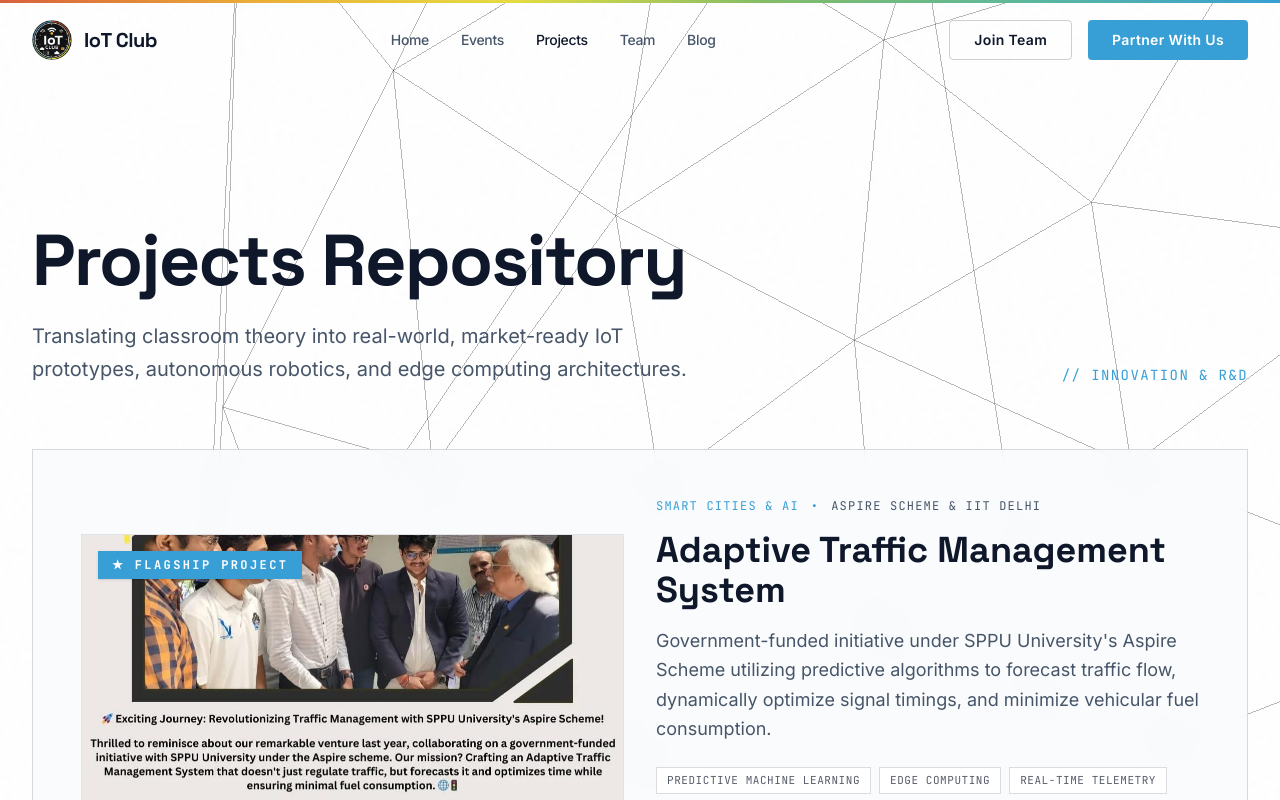
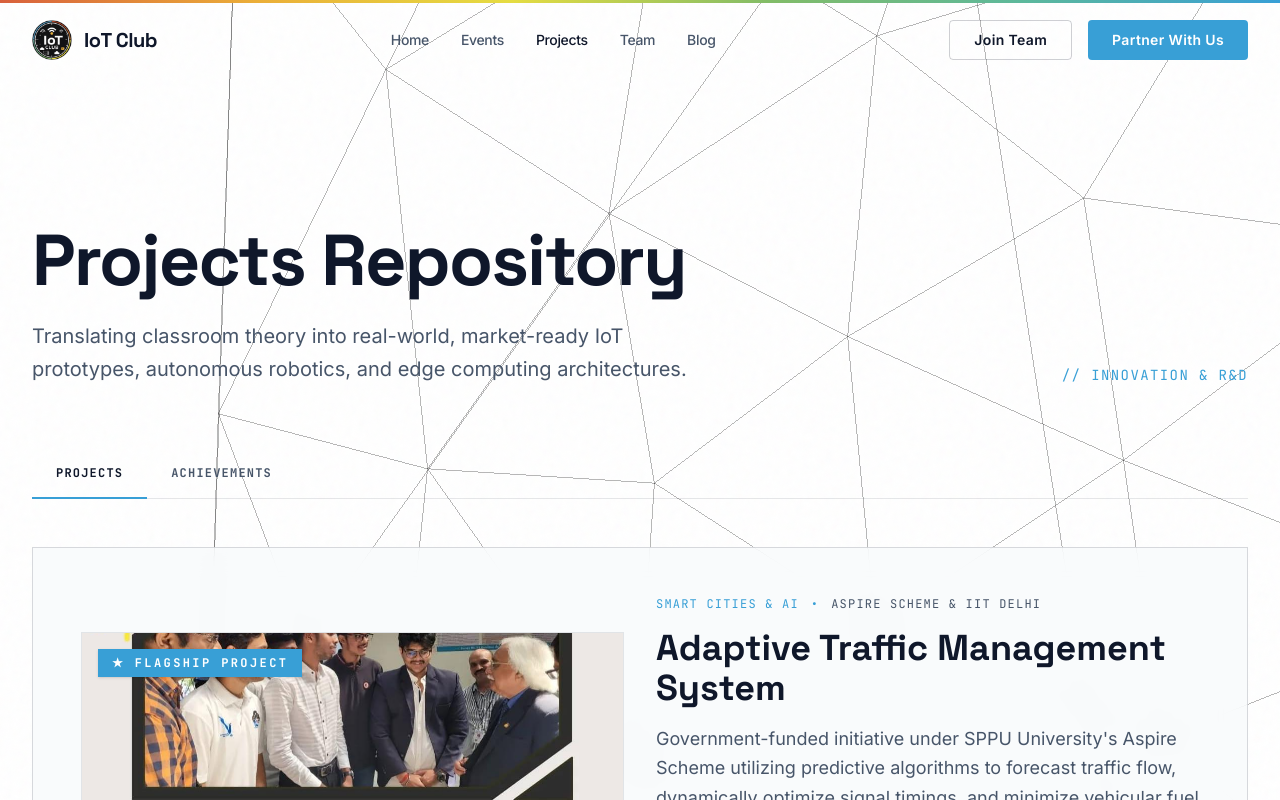
Before and after one commit to AnvayGhare22/iot_club_vit, a Next.js app: page /projects in a window 1280 px wide. Shown: the top 800 px of the page. Built offline with nearby package versions, Linux system fonts and the light colour scheme.

Commit message:
Add achievements tab and refactor ProjectsPage
Refactor ProjectsPage to include achievements tab and update UI elements.

```diff
--- a/src/app/projects/page.tsx
+++ b/src/app/projects/page.tsx
@@ -1,15 +1,14 @@
+"use client";
+
 import { SectionReveal } from "@/components/ui/SectionReveal";
-import { Metadata } from "next";
 import Image from "next/image";
 import Link from "next/link";
 import { projectsData } from "@/data/projectsData";
-
-export const metadata: Metadata = {
-  title: "Projects | IoT Club VIT Pune",
-  description: "Explore the cutting-edge IoT prototypes, autonomous robotics, and smart systems engineered by our club members.",
-};
+import { achievementsData } from "@/data/achievementsData";
+import { useState } from "react";
 
 export default function ProjectsPage() {
+  const [activeTab, setActiveTab] = useState<"projects" | "achievements">("projects");
   const flagshipProject = projectsData.find((p) => p.featured) || projectsData[0];
   const regularProjects = projectsData.filter((p) => p.slug !== flagshipProject.slug);
 
@@ -27,11 +26,39 @@ export default function ProjectsPage() {
               </p>
             </div>
             <div className="text-[var(--color-accent-blue)] font-mono text-sm tracking-widest uppercase">
-              // Innovation & R&D
+              // Innovation &amp; R&amp;D
             </div>
           </div>
         </SectionReveal>
 
+        {/* Toggle Tabs */}
+        <SectionReveal delay={0.02}>
+          <div className="flex items-center gap-0 mb-12 border-b border-[var(--color-ink)]/10">
+            <button
+              onClick={() => setActiveTab("projects")}
+              className={`px-6 py-4 font-mono text-xs font-bold tracking-widest uppercase transition-colors border-b-2 -mb-[1px] ${
+                activeTab === "projects"
+                  ? "text-[var(--color-ink)] border-[var(--color-accent-blue)]"
+                  : "text-[var(--color-muted)] border-transparent hover:text-[var(--color-ink)]"
+              }`}
+            >
+              Projects
+            </button>
+            <button
+              onClick={() => setActiveTab("achievements")}
+              className={`px-6 py-4 font-mono text-xs font-bold tracking-widest uppercase transition-colors border-b-2 -mb-[1px] ${
+                activeTab === "achievements"
+                  ? "text-[var(--color-ink)] border-[var(--color-accent-blue)]"
+                  : "text-[var(--color-muted)] border-transparent hover:text-[var(--color-ink)]"
+              }`}
+            >
+              Achievements
+            </button>
+          </div>
+        </SectionReveal>
+
+        {activeTab === "projects" && (
+          <>
             {/* Featured Flagship Project Banner */}
             {flagshipProject && (
               <SectionReveal delay={0.05}>
@@ -168,6 +195,58 @@ export default function ProjectsPage() {
                 </SectionReveal>
               ))}
             </div>
+          </>
+        )}
+
+        {activeTab === "achievements" && (
+          <div className="grid grid-cols-1 md:grid-cols-2 lg:grid-cols-3 gap-8">
+            {achievementsData.map((achievement, i) => (
+              <SectionReveal key={achievement.slug} delay={i * 0.08}>
+                <div className="bg-[var(--color-surface-alt)]/60 backdrop-blur-md p-10 border border-[var(--color-ink)]/10 hover:border-[var(--color-accent-blue)] transition-colors h-full flex flex-col group">
+                  <Link
+                    href={`/projects/achievements/${achievement.slug}`}
+                    prefetch={true}
+                    className="block relative aspect-video -mx-10 -mt-10 mb-8 overflow-hidden border-b border-[var(--color-ink)]/10"
+                  >
+                    <Image
+                      src={achievement.image}
+                      alt={achievement.title}
+                      fill
+                      priority={i < 2}
+                      sizes="(min-width: 1024px) 33vw, (min-width: 768px) 50vw, 100vw"
+                      className="object-cover transition-transform duration-500 group-hover:scale-105"
+                    />
+                  </Link>
+
+                  <div className="flex items-center justify-between font-mono text-xs text-[var(--color-accent-blue)] mb-4 uppercase tracking-widest">
+                    <span>{achievement.category}</span>
+                    <span className="text-[var(--color-muted)]">{achievement.date}</span>
+                  </div>
+
+                  <h3 className="font-display font-bold text-2xl text-[var(--color-ink)] mb-4">
+                    <Link href={`/projects/achievements/${achievement.slug}`} prefetch={true} className="hover:text-[var(--color-accent-blue)] transition-colors">
+                      {achievement.title}
+                    </Link>
+                  </h3>
+
+                  <p className="font-sans text-[var(--color-muted)] leading-relaxed mb-6 flex-grow">
+                    {achievement.description}
+                  </p>
+
+                  <div className="mt-auto pt-6 border-t border-[var(--color-ink)]/10">
+                    <Link
+                      href={`/projects/achievements/${achievement.slug}`}
+                      prefetch={true}
+                      className="inline-flex items-center font-mono text-xs font-bold tracking-widest uppercase text-[var(--color-ink)] group-hover:text-[var(--color-accent-blue)] transition-colors"
+                    >
+                      View Details <span className="ml-2 transition-transform duration-300 group-hover:translate-x-1">→</span>
+                    </Link>
+                  </div>
+                </div>
+              </SectionReveal>
+            ))}
+          </div>
+        )}
       </div>
     </div>
   );
```
Lines whose indentation alone changed are shown as unchanged.
